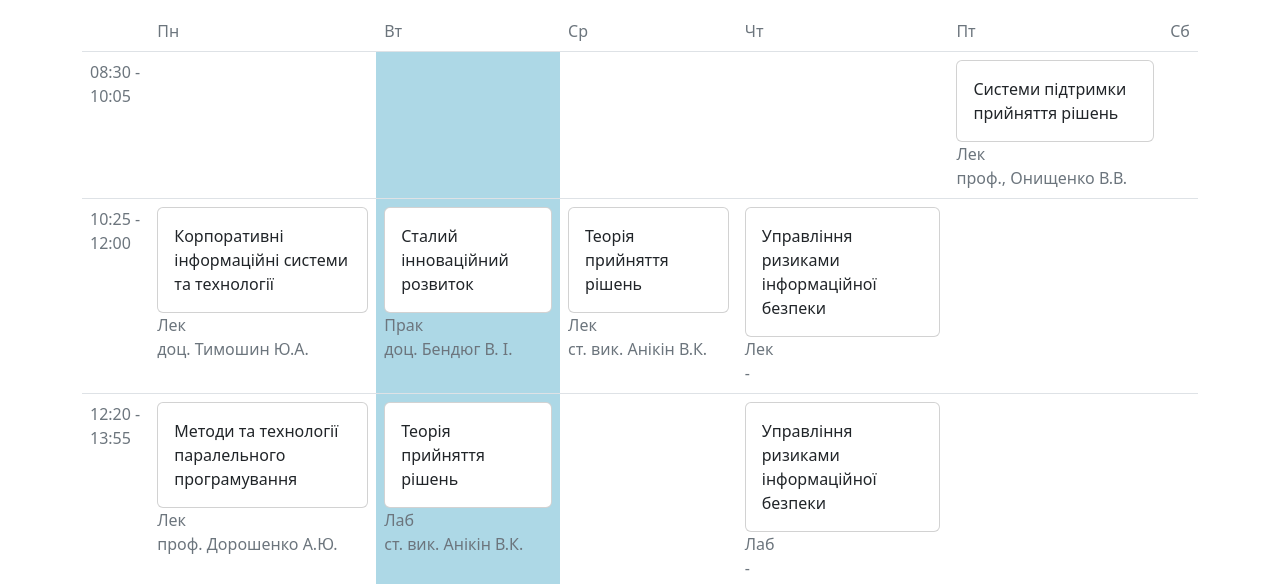
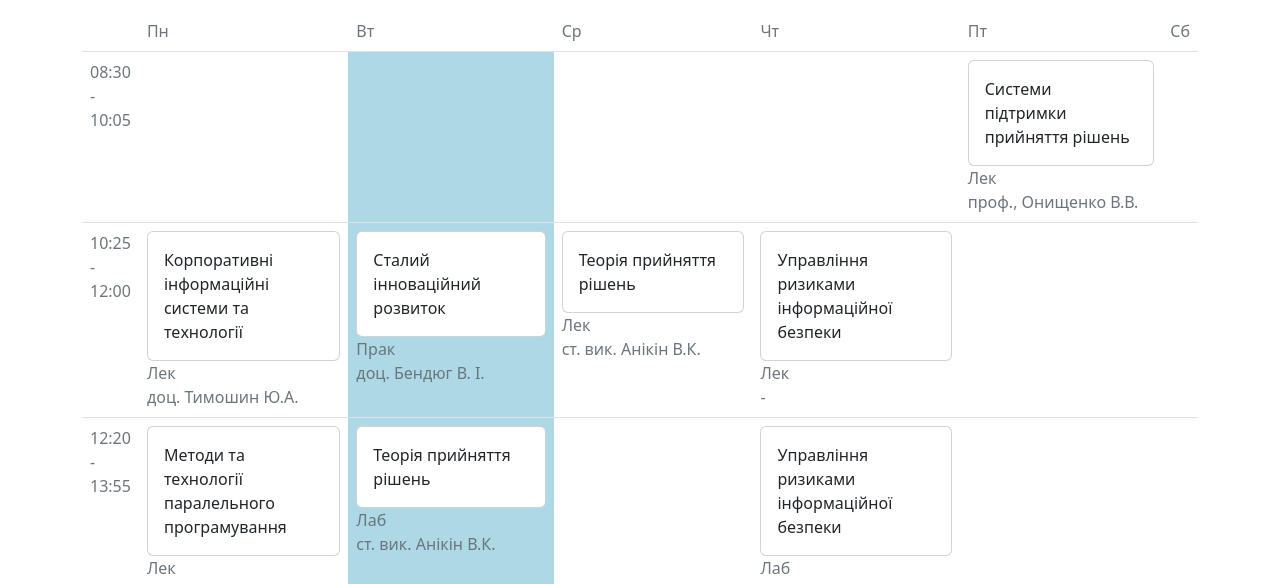
Before and after one commit to NapadiyOles/NapadiyOles.github.io, a plain HTML site: page schedule/schedule.html in a window 1280 px wide. Shown: the part 136-720 px from the top of the page. Drawn offline with nearby package versions, Linux system fonts and the light colour scheme.

Commit message:
improved styling

```diff
--- a/schedule/schedule.html
+++ b/schedule/schedule.html
@@ -14,6 +14,15 @@
     <p class="display-4 text-center">Розклад ІС-22мп</p>
     <p class="display-6 text-center" id="label" onclick="swapWeeks()"></p>
     <table class="table" id="schedule">
+        <colgroup>
+            <col style="width: auto"/>
+            <col style="width: 20%"/>
+            <col style="width: 20%"/>
+            <col style="width: 20%"/>
+            <col style="width: 20%"/>
+            <col style="width: 20%"/>
+            <col style="width: auto"/>
+        </colgroup>
         <tr class="text-secondary">
             <td></td>
             <td>Пн</td>
```
